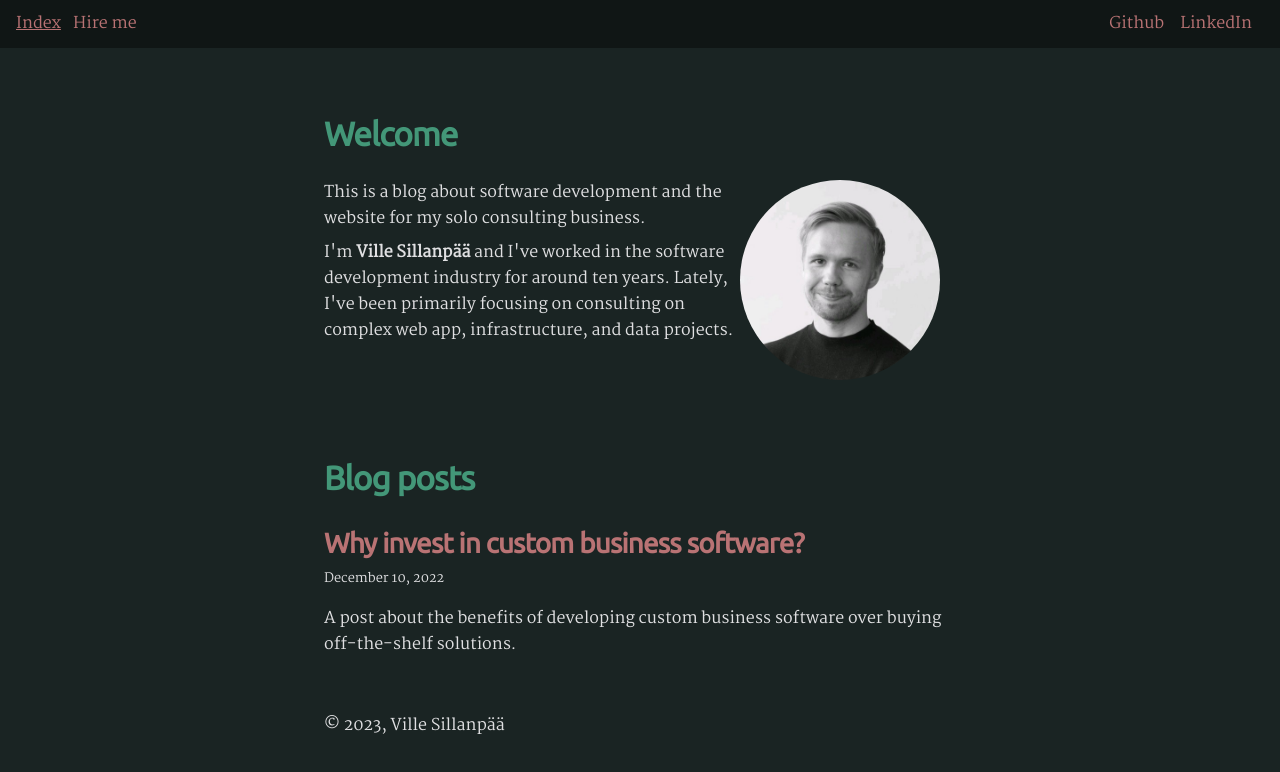
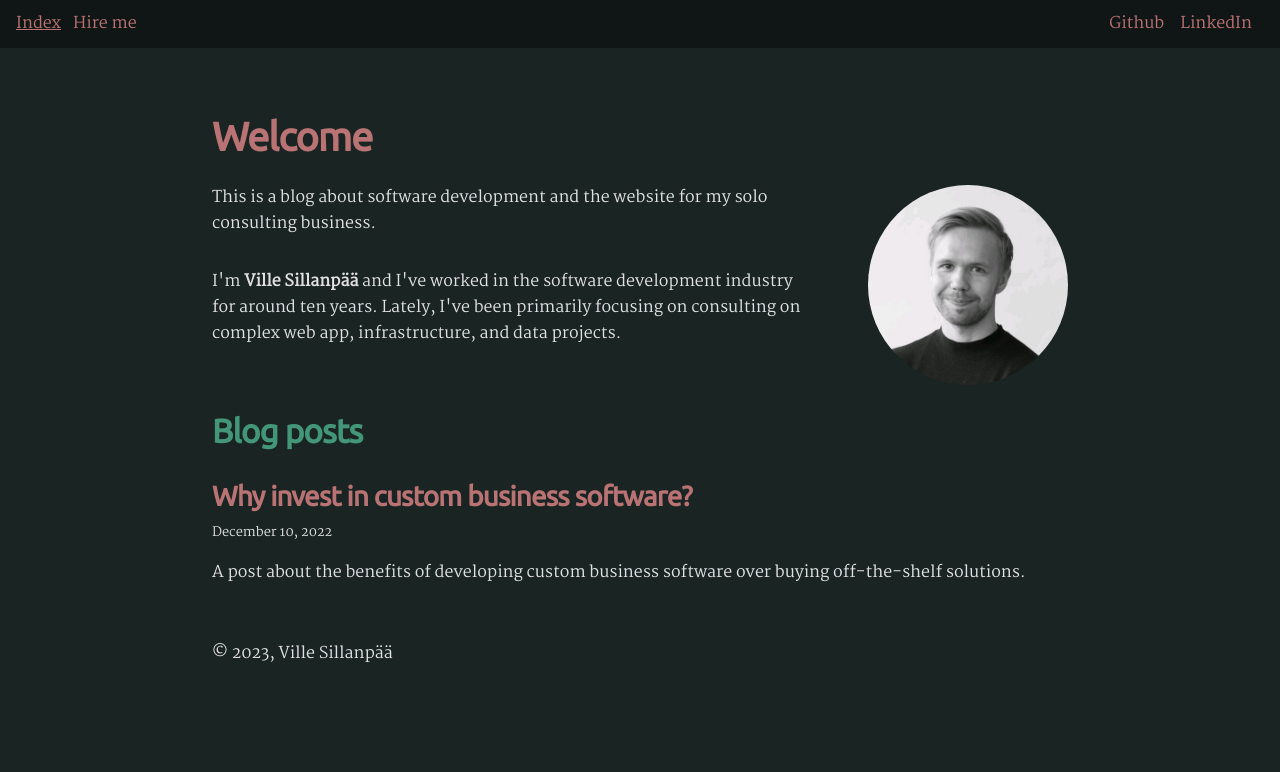
Before and after one commit to vsillan/website, a Gatsby site: page / in a window 1280 px wide. Built offline with nearby package versions, Linux system fonts and the light colour scheme; Gatsby itself is replaced by a stand-in of ours.

Commit message:
Tweak styles

```diff
--- a/src/components/Bio.tsx
+++ b/src/components/Bio.tsx
@@ -32,13 +32,20 @@ const Bio = () => {
   const description = data.site.siteMetadata?.description
 
   return (
-    <div className="bio">
+    <div
+      className={css`
+        display: flex;
+        gap: var(--spacing-16);
+        @media (max-width: 800px) {
+          flex-direction: column;
+        }
+      `}
+    >
       <div
         className={css`
           display: flex;
           flex: 1;
           flex-direction: column;
-          gap: var(--spacing-2);
         `}
       >
         <p>{description}</p>
@@ -46,8 +53,17 @@ const Bio = () => {
           I'm <strong>{author.name}</strong> and {author?.summary || null}
         </p>
       </div>
+      <div
+        className={css`
+          display: flex;
+          justify-content: center;
+        `}
+      >
         <StaticImage
-        className="bio-avatar"
+          className={css`
+            min-width: 50px;
+            border-radius: 100%;
+          `}
           layout="fixed"
           formats={["auto", "webp", "avif"]}
           src="../images/profile-pic2.jpeg"
@@ -57,6 +73,7 @@ const Bio = () => {
           alt="Profile picture"
         />
       </div>
+    </div>
   )
 }
 
--- a/src/pages/index.tsx
+++ b/src/pages/index.tsx
@@ -30,7 +30,7 @@ const BlogIndex: React.FC<Props> = ({ data, location }) => {
   return (
     <>
       <Layout location={location} title={siteTitle}>
-        <h2>Welcome</h2>
+        <h1>Welcome</h1>
         <Bio />
         <h2>Blog posts</h2>
         <ol style={{ listStyle: `none` }}>
--- a/src/style.css
+++ b/src/style.css
@@ -11,7 +11,7 @@
   --maxWidth-3xl: 48rem;
   --maxWidth-4xl: 56rem;
   --maxWidth-full: "100%";
-  --maxWidth-wrapper: var(--maxWidth-2xl);
+  --maxWidth-wrapper: var(--maxWidth-4xl);
   --spacing-px: "1px";
   --spacing-0: 0;
   --spacing-1: 0.25rem;
@@ -59,6 +59,7 @@
   --color-heading: #439778;
   --color-accent: #b97374;
   --color-background: #1a2423;
+  --breakpoint-sm: 420px;
 }
 
 /* HTML elements */
@@ -284,22 +285,6 @@ a:focus {
   font-size: var(--fontSize-2);
 }
 
-.bio {
-  display: flex;
-  margin-bottom: var(--spacing-16);
-}
-
-.bio p {
-  margin-bottom: var(--spacing-0);
-}
-
-.bio-avatar {
-  margin-right: var(--spacing-4);
-  margin-bottom: var(--spacing-0);
-  min-width: 50px;
-  border-radius: 100%;
-}
-
 .blog-post header h1 {
   margin: var(--spacing-0) var(--spacing-0) var(--spacing-4) var(--spacing-0);
 }
```
Lines whose indentation alone changed are shown as unchanged.
